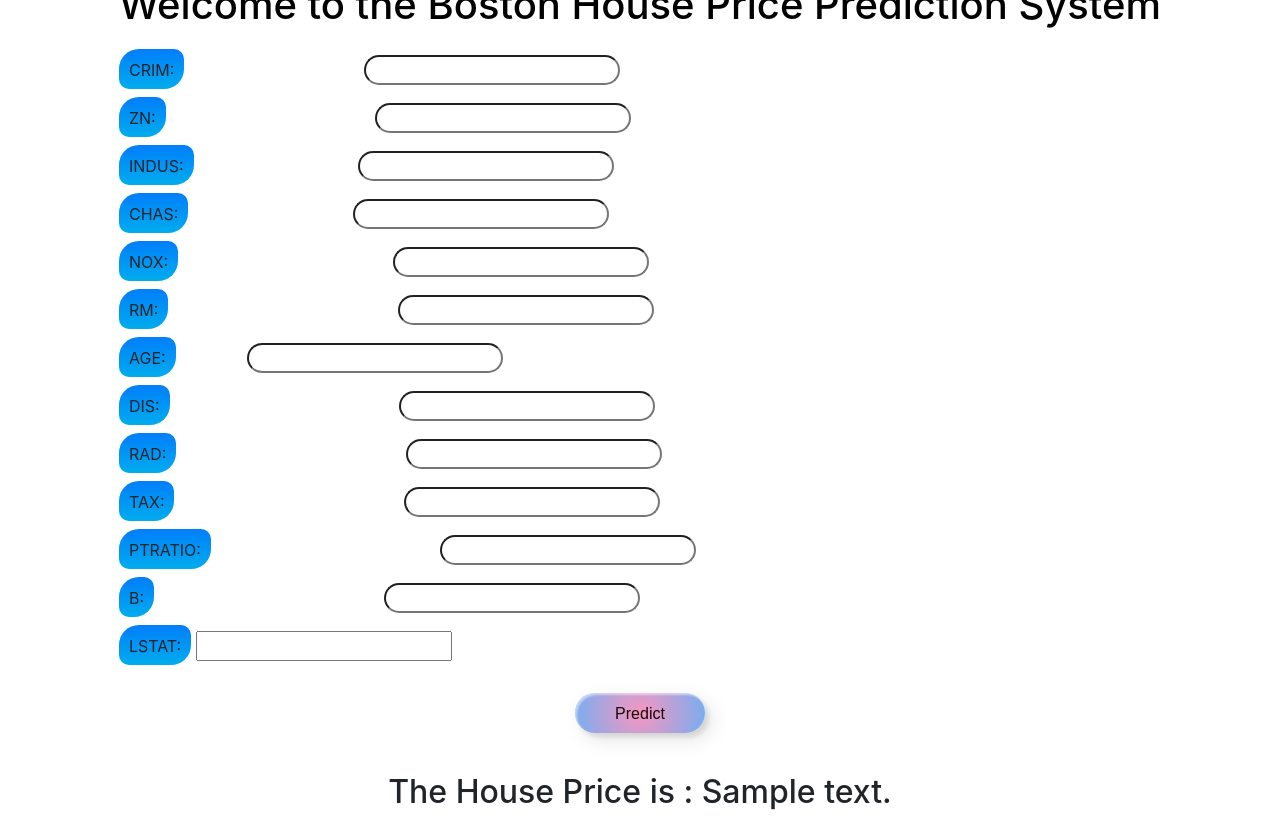
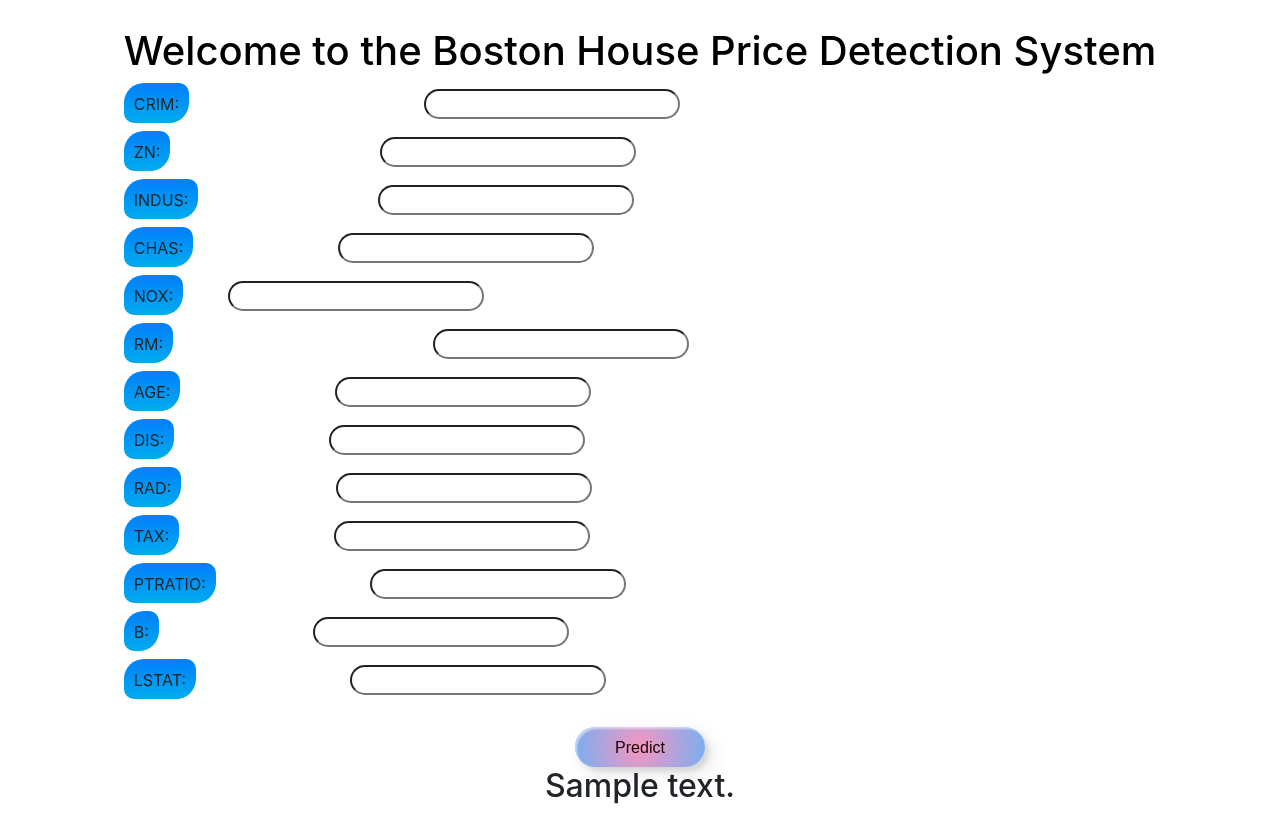
Before and after one commit to code-with-praveen143/My_Projects, a Flask app: template Boston House Price Prediction/templates/home.html in a window 1280 px wide. Run offline with Flask 3, Linux system fonts and the light colour scheme; the template is opened without the code that fills it: most values are stand-ins (such as "Sample title", 1, 10 or a date in 2020); parts of the project's set-up code (start-up, migrations or seed data) failed here and were passed over; some web fonts are replaced.

Commit message:
Add files via upload

```diff
--- a/Boston House Price Prediction/templates/home.html
+++ b/Boston House Price Prediction/templates/home.html
@@ -4,8 +4,8 @@
     <meta charset="UTF-8">
     <meta http-equiv="X-UA-Compatible" content="IE=edge">
     <meta name="viewport" content="width=device-width, initial-scale=1.0">
-      <title>House Predictor</title>
-      <link rel="stylesheet" href="style.css">
+    <title>Diabetes Predictor</title>
+    <link rel="stylesheet" href="house.css">
     <link rel="stylesheet" href="https://cdn.jsdelivr.net/npm/@fortawesome/fontawesome-free@6.2.1/css/fontawesome.min.css" integrity="sha384-QYIZto+st3yW+o8+5OHfT6S482Zsvz2WfOzpFSXMF9zqeLcFV0/wlZpMtyFcZALm" crossorigin="anonymous">
     <link rel="stylesheet" href="https://cdn.jsdelivr.net/npm/bootstrap@4.5.3/dist/css/bootstrap.min.css" integrity="sha384-TX8t27EcRE3e/ihU7zmQxVncDAy5uIKz4rEkgIXeMed4M0jlfIDPvg6uqKI2xXr2" crossorigin="anonymous">
     <script src="https://code.jquery.com/jquery-3.5.1.slim.min.js" integrity="sha384-DfXdz2htPH0lsSSs5nCTpuj/zy4C+OGpamoFVy38MVBnE+IbbVYUew+OrCXaRkfj" crossorigin="anonymous"></script>
@@ -16,7 +16,7 @@
 <body>
     <center>
     <main>
-      <h1 class="heading">Welcome to the Boston House Price Prediction System</h1>
+    <h1 class="heading">Welcome to the Boston House Price Detection System</h1>
     </main>
     <form class="abc" action="{{url_for('predict')}}" method="post">
         <label class="btn-3">CRIM:</label>
@@ -62,7 +62,7 @@
         <button class="custom-btn btn-6" type="submit">Predict</button>
         </div>
     </form>
-      <h2>The House Price is : {{ prediction_text }}</h2>
+    <h2>{{ prediction_text }}</h2>
 </center>
 </body>
 </html>
--- a/Boston House Price Prediction/templates/style.css
+++ b/Boston House Price Prediction/templates/house.css
@@ -10,7 +10,6 @@ body {
     padding: 0 20px;
 }
 .custom-btn {
-    margin-top: 20px;
     width: 130px;
     height: 40px;
     color: #1b0404;
@@ -29,12 +28,12 @@ body {
     outline: none;
 }
 .asd{
-    margin-bottom: 40px;
+    margin-top: 20px;
     text-align: center;
 }
 
 .heading {
-    margin-bottom: 20px;
+    margin-top: 40px;
     font-family:"Poppins" sans-serif;
     color: black;
 }
@@ -52,7 +51,7 @@ body {
     border: none;
 }
 .kk1{
-    margin-left: 175px;
+    margin-left: 230px;
     border-radius: 30px;
 }
 .kk2{
@@ -61,51 +60,50 @@ body {
 
 }
 .kk3{
-    margin-left: 160px;
+    margin-left: 175px;
     border-radius: 30px;
 }
 .kk4{
-    margin-left: 160px;
+    margin-left: 140px;
     border-radius: 30px;
 }
 .kk5{
-    margin-left: 210px;
+    margin-left: 40px;
     border-radius: 30px;
 }
 .kk6{
-    margin-left: 225px;
+    margin-left: 255px;
     border-radius: 30px;
 }
 
 .kk7{
-    margin-left: 67px;
+    margin-left: 150px;
     border-radius: 30px;
 }
 .kk8{
-    margin-left: 225px;
+    margin-left: 150px;
     border-radius: 30px;
 }
 .kk9{
-    margin-left: 225px;
+    margin-left: 150px;
     border-radius: 30px;
 }
 .kk10{
-    margin-left: 225px;
+    margin-left: 150px;
     border-radius: 30px;
 }
 .kk11{
-    margin-left: 225px;
+    margin-left: 150px;
     border-radius: 30px;
 }
 .kk12{
-    margin-left: 225px;
+    margin-left: 150px;
     border-radius: 30px;
 }
-.kk14{
-    margin-left: 225px;
+.kk13{
+    margin-left: 150px;
     border-radius: 30px;
 }
-
 .abc {
     text-align: left;
 }
```
Lines whose indentation alone changed are shown as unchanged.
